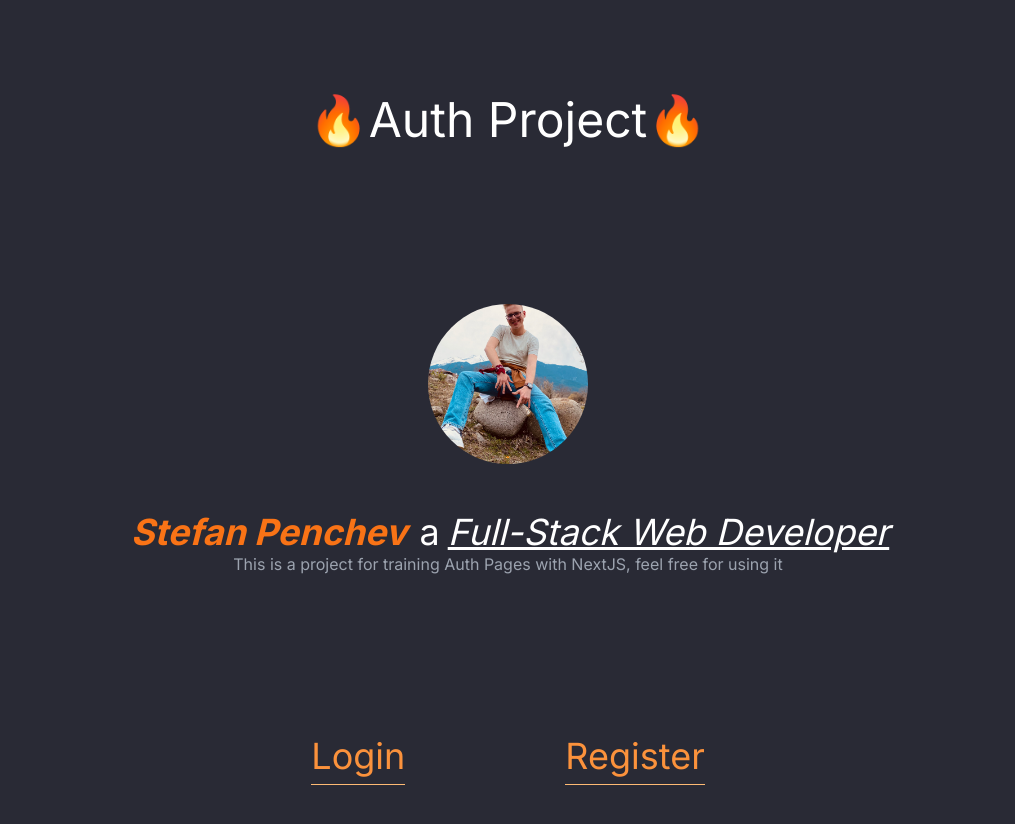
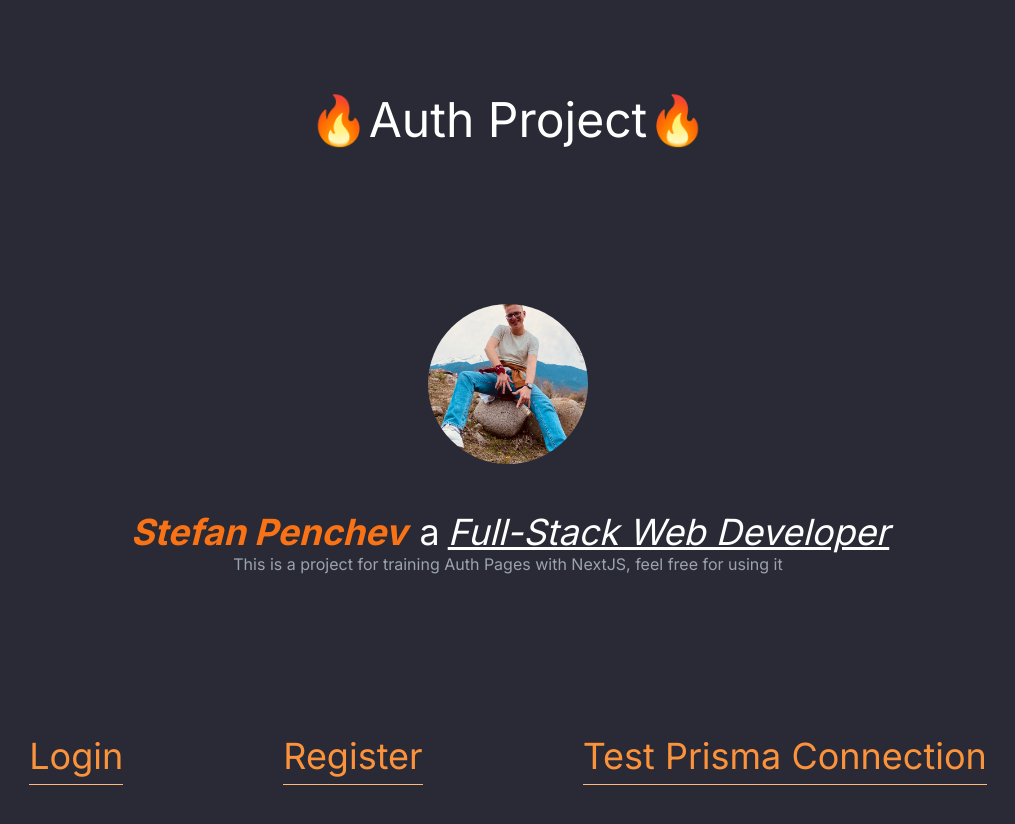
Before and after one commit to StefanPenchev05/NextJS, a Next.js app in the folder auth/: page / in a window 1280 px wide. Shown: the top 824 px of the page, without its empty margins (132-1147 px from the left). Built offline with nearby package versions, Linux system fonts and the light colour scheme.

Commit message:
Add test connetion button

```diff
--- a/auth/src/app/page.tsx
+++ b/auth/src/app/page.tsx
@@ -1,6 +1,17 @@
+'use client';
 import Link from "next/link";
 
 export default function Home() {
+
+  async function testPrismaConnection(){
+    try{
+      const res = await fetch("/api/testPrisma");
+      alert("Connection is Ok");
+    }catch(err){
+      alert("Sorry but the connection is not establish. Error: " + err);
+    }
+  }
+
   return (
     <main className="flex min-h-screen flex-col items-center justify-between p-24">
       <div className="container flex flex-col items-center justify-center space-y-40">
@@ -29,6 +40,9 @@ export default function Home() {
           <p className="text-orange-400 text-4xl pb-2 border-b border-orange-300">
             <Link href="/register">Register</Link>
           </p>
+          <button onClick={testPrismaConnection} className="text-orange-400 text-4xl pb-2 border-b border-orange-300">
+            Test Prisma Connection
+          </button>
         </div>
       </div>
     </main>
--- /dev/null
+++ b/auth/src/pages/api/testPrisma.ts
@@ -0,0 +1,13 @@
+import { PrismaClient } from "@prisma/client";
+import { NextApiRequest, NextApiResponse } from "next";
+
+const prisma = new PrismaClient();
+
+export default function handler(req: NextApiRequest, res: NextApiResponse) {
+  try {
+    const users = prisma.user.count();
+    return res.status(200).json({ test: true });
+  } catch (err) {
+    return res.status(500).json({ test: false, errMessage: err });
+  }
+}
```
